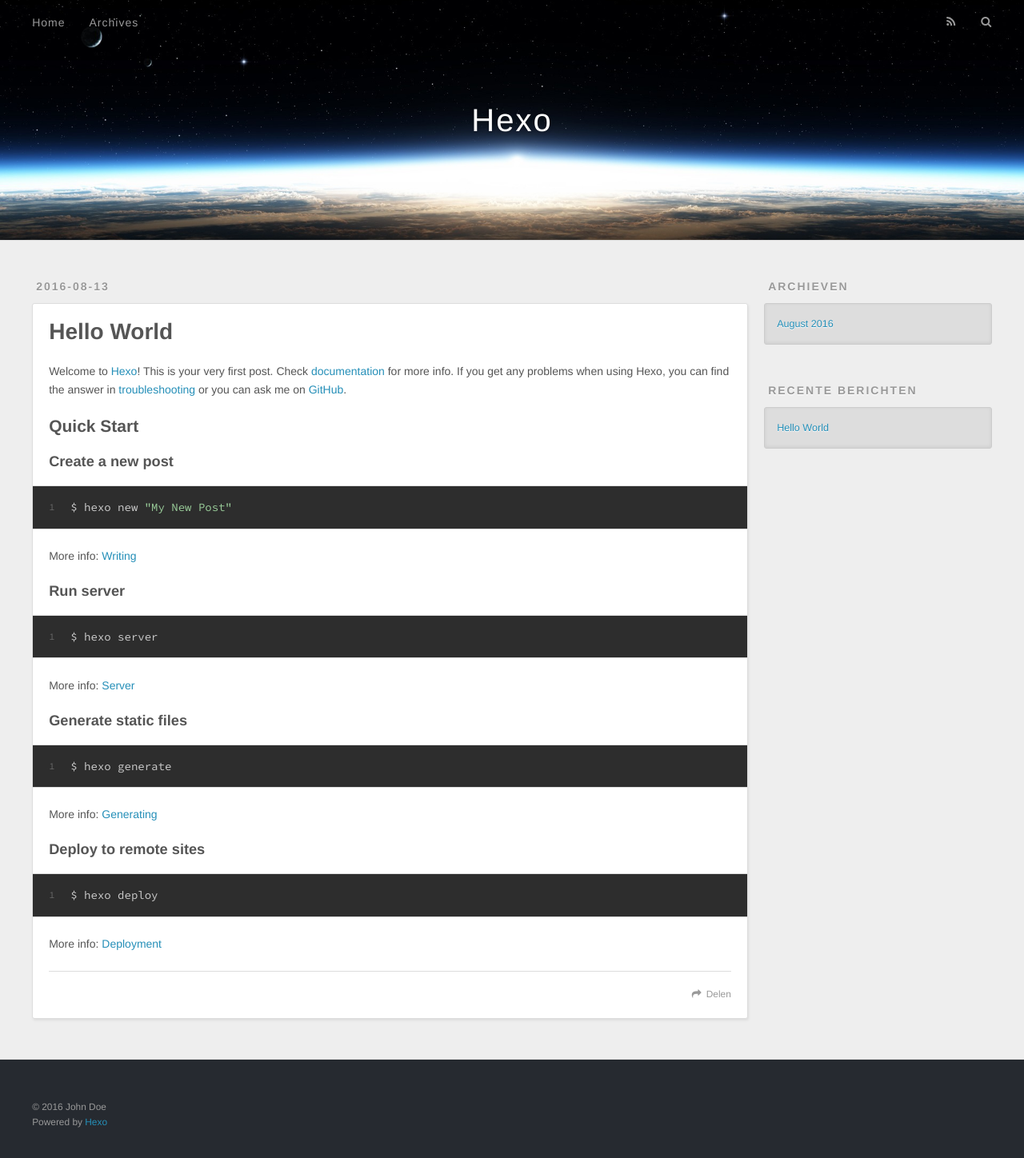
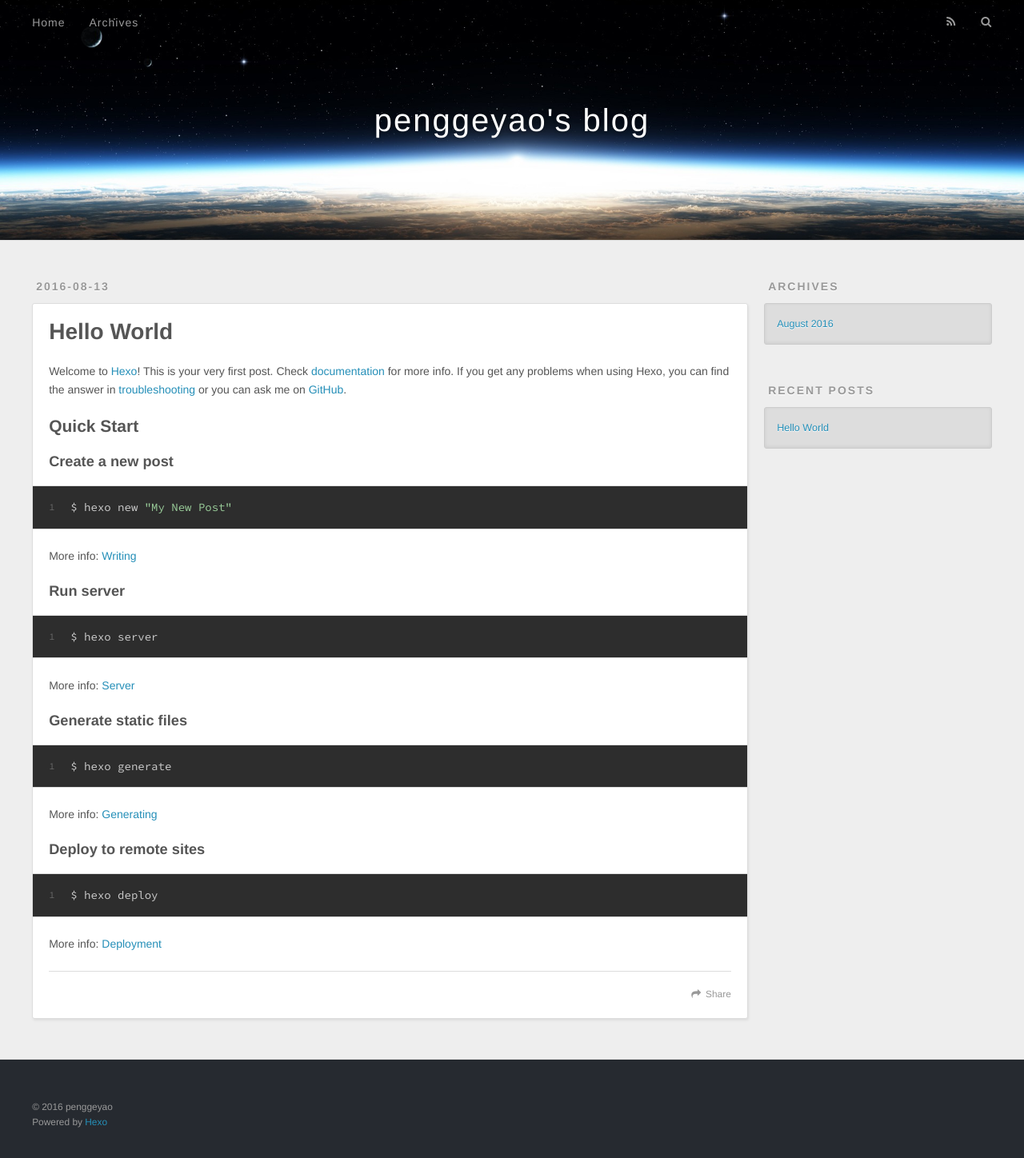
Before and after one commit to bessiepen/bessiepen.github.io, a plain HTML site: page index.html in a window 1280 px wide. Shown: the whole page at 80% size. Drawn offline with nearby package versions, Linux system fonts and the light colour scheme.

Commit message:
Site updated: 2016-08-13 18:31:46

```diff
--- a/index.html
+++ b/index.html
@@ -3,16 +3,16 @@
 <head>
   <meta charset="utf-8">
 
-  <title>Hexo</title>
+  <title>penggeyao&#39;s blog</title>
   <meta name="viewport" content="width=device-width, initial-scale=1, maximum-scale=1">
   <meta property="og:type" content="website">
-<meta property="og:title" content="Hexo">
-<meta property="og:url" content="http://yoursite.com/index.html">
-<meta property="og:site_name" content="Hexo">
+<meta property="og:title" content="penggeyao's blog">
+<meta property="og:url" content="http://penggeyao.me/index.html">
+<meta property="og:site_name" content="penggeyao's blog">
 <meta name="twitter:card" content="summary">
-<meta name="twitter:title" content="Hexo">
+<meta name="twitter:title" content="penggeyao's blog">
 
-    <link rel="alternate" href="/atom.xml" title="Hexo" type="application/atom+xml">
+    <link rel="alternate" href="/atom.xml" title="penggeyao&#39;s blog" type="application/atom+xml">
 
 
     <link rel="icon" href="/favicon.png">
@@ -33,7 +33,7 @@
   <div id="header-outer" class="outer">
     <div id="header-title" class="inner">
       <h1 id="logo-wrap">
-        <a href="/" id="logo">Hexo</a>
+        <a href="/" id="logo">penggeyao&#39;s blog</a>
       </h1>
 
     </div>
@@ -50,10 +50,10 @@
 
           <a id="nav-rss-link" class="nav-icon" href="/atom.xml" title="RSS Feed"></a>
 
-        <a id="nav-search-btn" class="nav-icon" title="Zoeken"></a>
+        <a id="nav-search-btn" class="nav-icon" title="Search"></a>
       </nav>
       <div id="search-form-wrap">
-        <form action="//google.com/search" method="get" accept-charset="UTF-8" class="search-form"><input type="search" name="q" results="0" class="search-form-input" placeholder="Search"><button type="submit" class="search-form-submit">&#xF002;</button><input type="hidden" name="sitesearch" value="http://yoursite.com"></form>
+        <form action="//google.com/search" method="get" accept-charset="UTF-8" class="search-form"><input type="search" name="q" results="0" class="search-form-input" placeholder="Search"><button type="submit" class="search-form-submit">&#xF002;</button><input type="hidden" name="sitesearch" value="http://penggeyao.me"></form>
       </div>
     </div>
   </div>
@@ -96,7 +96,7 @@
 
     </div>
     <footer class="article-footer">
-      <a data-url="http://yoursite.com/2016/08/13/hello-world/" data-id="cirt1a63v0000060dwhap400v" class="article-share-link">Delen</a>
+      <a data-url="http://penggeyao.me/2016/08/13/hello-world/" data-id="cirt1lnr00000320db9jhzaf5" class="article-share-link">Share</a>
 
 
     </footer>
@@ -121,7 +121,7 @@
 
 
   <div class="widget-wrap">
-    <h3 class="widget-title">Archieven</h3>
+    <h3 class="widget-title">Archives</h3>
     <div class="widget">
       <ul class="archive-list"><li class="archive-list-item"><a class="archive-list-link" href="/archives/2016/08/">August 2016</a></li></ul>
     </div>
@@ -131,7 +131,7 @@
 
 
   <div class="widget-wrap">
-    <h3 class="widget-title">Recente berichten</h3>
+    <h3 class="widget-title">Recent Posts</h3>
     <div class="widget">
       <ul>
 
@@ -151,7 +151,7 @@
 
   <div class="outer">
     <div id="footer-info" class="inner">
-      &copy; 2016 John Doe<br>
+      &copy; 2016 penggeyao<br>
       Powered by <a href="http://hexo.io/" target="_blank">Hexo</a>
     </div>
   </div>
```
Also changed, not shown: 2016/08/13/hello-world/index.html (+11 -11 lines), archives/2016/08/index.html (+12 -12 lines), archives/2016/index.html (+12 -12 lines), archives/index.html (+12 -12 lines), 1 other file.
